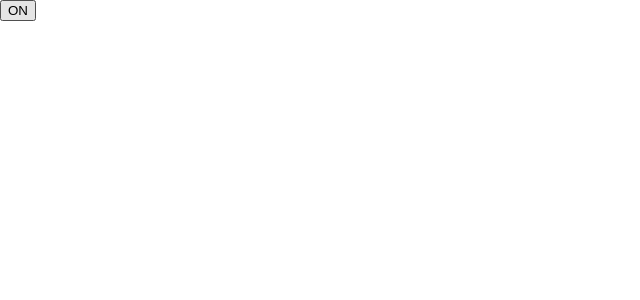
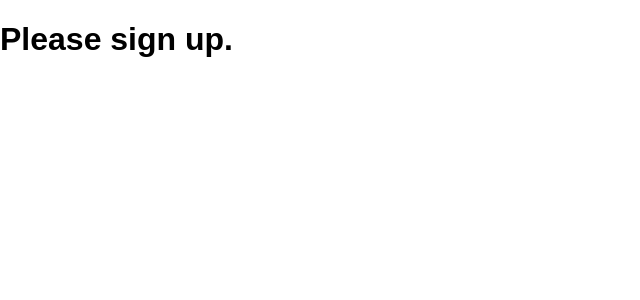
Before and after one commit to marciobera/devlab, a React (Create React App) app in the folder react/hello-world/: page / in a window 1280 px wide. Shown: the top 300 px of the page, without its empty margins (0-640 px from the left). Built offline with nearby package versions, Linux system fonts and the light colour scheme.

Commit message:
'Conditional Rendering' examples from @react docs

```diff
--- a/react/hello-world/src/index.js
+++ b/react/hello-world/src/index.js
@@ -3,31 +3,24 @@
 // import App from './App';
 import './index.css';
 
-class Toggle extends React.Component {
-  constructor(props) {
-    super(props);
-    this.state = {isToggleOn: true};
+function UserGreeting(props) {
+  return <h1>Welcome back!</h1>;
+}
 
-    // This binding is necessary to make `this` work in the callback
-    this.handleClick = this.handleClick.bind(this);
+function GuestGreeting(props) {
+  return <h1>Please sign up.</h1>;
+}
+
+function Greeting(props) {
+  const isLoggedIn = props.isLoggedIn;
+  if (isLoggedIn) {
+    return <UserGreeting />;
   }
-
-  handleClick() {
-    this.setState(prevState => ({
-      isToggleOn: !prevState.isToggleOn
-    }));
-  }
-
-  render() {
-    return (
-      <button onClick={this.handleClick}>
-        {this.state.isToggleOn ? 'ON' : 'OFF'}
-      </button>
-    );
-  }
+  return <GuestGreeting />;
 }
 
 ReactDOM.render(
-  <Toggle />,
+  // Try changing to isLoggedIn={true}:
+  <Greeting isLoggedIn={false} />,
   document.getElementById('root')
 );
```
